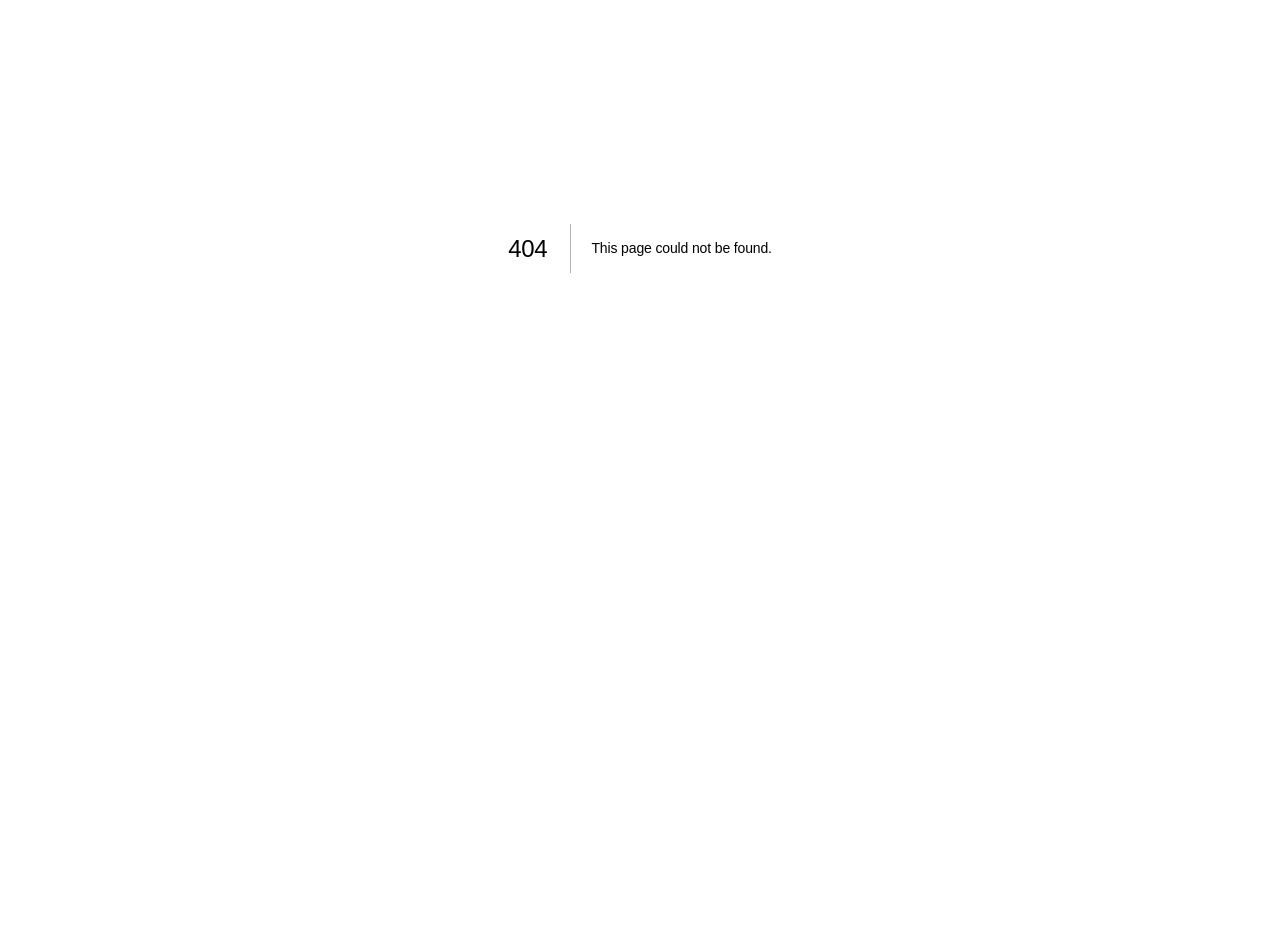
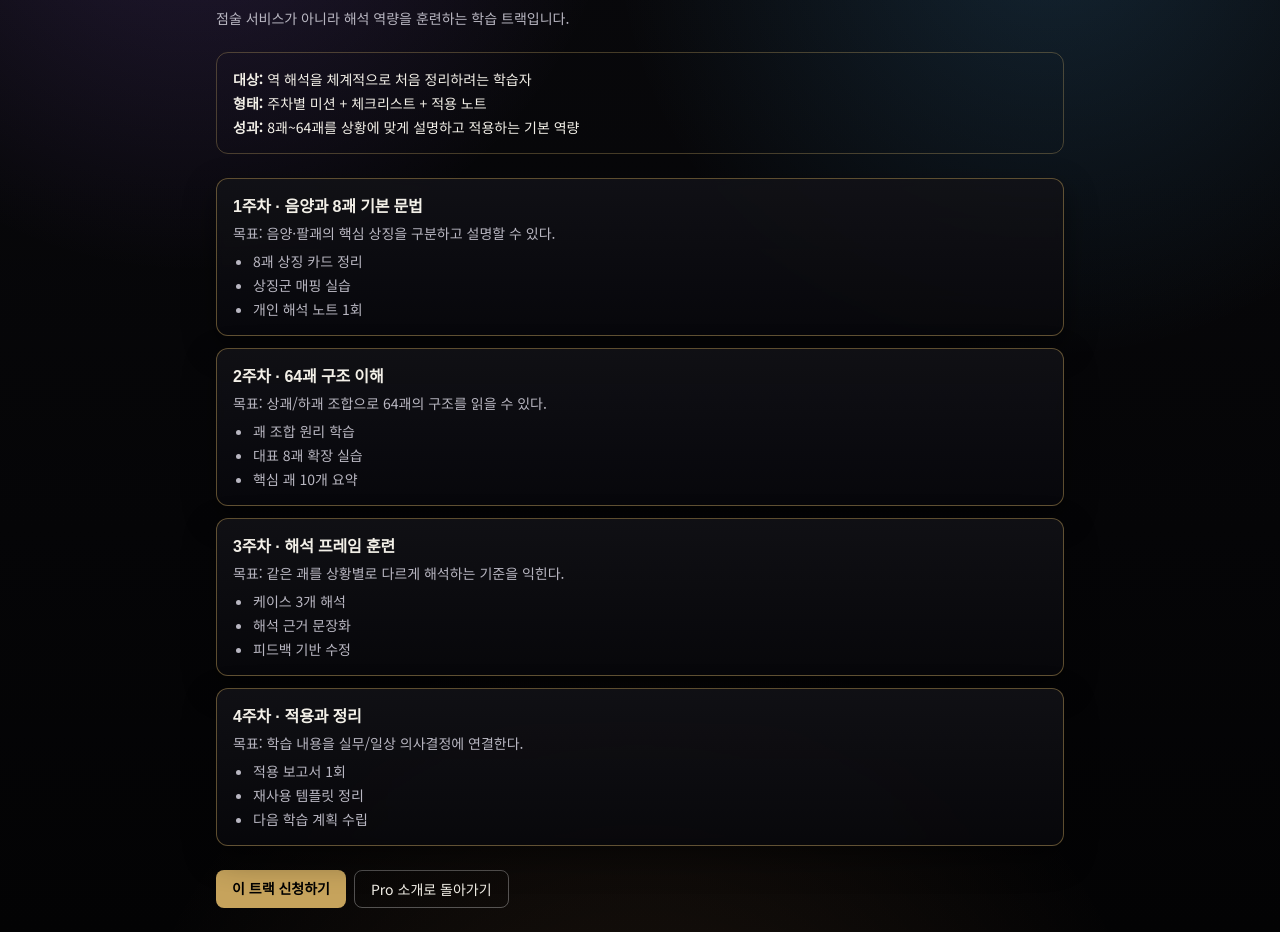
Before and after one commit to kinddragon1224/iching-learning-web, a Next.js app: page /programs/basic-track in a window 1280 px wide. Before the commit this address had no page. Shown: the part 216-1148 px from the top of the page. Before the commit the page ends 864 px from the top, so only its background shows below. Built offline with nearby package versions, Linux system fonts and the light colour scheme.

Commit message:
Add basic 4-week curriculum page and connect from Pro

```diff
--- a/app/pro/page.tsx
+++ b/app/pro/page.tsx
@@ -19,6 +19,9 @@ export default function ProPage() {
             <li>해석 프레임 기본 훈련</li>
             <li>주차별 학습 미션</li>
           </ul>
+          <Link href="/programs/basic-track" className="mt-3 inline-block text-xs underline text-[var(--text-muted)]">
+            커리큘럼 보기
+          </Link>
         </article>
 
         <article className="rounded-xl border border-white/20 bg-black/30 p-4">
--- /dev/null
+++ b/app/programs/basic-track/page.tsx
@@ -0,0 +1,73 @@
+import type { Metadata } from "next";
+import Link from "next/link";
+
+export const metadata: Metadata = {
+  title: "기초 학습 트랙(4주) | 역 학습 웹",
+  description: "8괘에서 64괘까지 해석 구조를 익히는 4주 학습 커리큘럼",
+};
+
+const weeks = [
+  {
+    title: "1주차 · 음양과 8괘 기본 문법",
+    goal: "음양·팔괘의 핵심 상징을 구분하고 설명할 수 있다.",
+    tasks: ["8괘 상징 카드 정리", "상징군 매핑 실습", "개인 해석 노트 1회"],
+  },
+  {
+    title: "2주차 · 64괘 구조 이해",
+    goal: "상괘/하괘 조합으로 64괘의 구조를 읽을 수 있다.",
+    tasks: ["괘 조합 원리 학습", "대표 8괘 확장 실습", "핵심 괘 10개 요약"],
+  },
+  {
+    title: "3주차 · 해석 프레임 훈련",
+    goal: "같은 괘를 상황별로 다르게 해석하는 기준을 익힌다.",
+    tasks: ["케이스 3개 해석", "해석 근거 문장화", "피드백 기반 수정"],
+  },
+  {
+    title: "4주차 · 적용과 정리",
+    goal: "학습 내용을 실무/일상 의사결정에 연결한다.",
+    tasks: ["적용 보고서 1회", "재사용 템플릿 정리", "다음 학습 계획 수립"],
+  },
+];
+
+export default function BasicTrackPage() {
+  return (
+    <main className="mx-auto max-w-4xl space-y-6 p-6 pt-24">
+      <header>
+        <p className="text-sm text-[var(--text-muted)]">학습 프로그램</p>
+        <h1 className="text-3xl font-bold">기초 학습 트랙 (4주)</h1>
+        <p className="mt-2 text-sm text-[var(--text-muted)]">
+          점술 서비스가 아니라 해석 역량을 훈련하는 학습 트랙입니다.
+        </p>
+      </header>
+
+      <section className="rounded-xl border border-[rgba(212,178,106,0.3)] p-4 text-sm">
+        <p><b>대상:</b> 역 해석을 체계적으로 처음 정리하려는 학습자</p>
+        <p className="mt-1"><b>형태:</b> 주차별 미션 + 체크리스트 + 적용 노트</p>
+        <p className="mt-1"><b>성과:</b> 8괘~64괘를 상황에 맞게 설명하고 적용하는 기본 역량</p>
+      </section>
+
+      <section className="space-y-3">
+        {weeks.map((w) => (
+          <article key={w.title} className="paper-panel rounded-xl p-4">
+            <h2 className="font-semibold">{w.title}</h2>
+            <p className="mt-1 text-sm text-[var(--text-muted)]">목표: {w.goal}</p>
+            <ul className="mt-2 list-disc pl-5 text-sm text-[var(--text-muted)] space-y-1">
+              {w.tasks.map((t) => (
+                <li key={t}>{t}</li>
+              ))}
+            </ul>
+          </article>
+        ))}
+      </section>
+
+      <div className="flex flex-wrap gap-2 text-sm">
+        <Link href="/checkout" className="rounded-lg bg-[var(--gold-line)] px-4 py-2 font-semibold text-black">
+          이 트랙 신청하기
+        </Link>
+        <Link href="/pro" className="rounded-lg border border-white/30 px-4 py-2">
+          Pro 소개로 돌아가기
+        </Link>
+      </div>
+    </main>
+  );
+}
```
